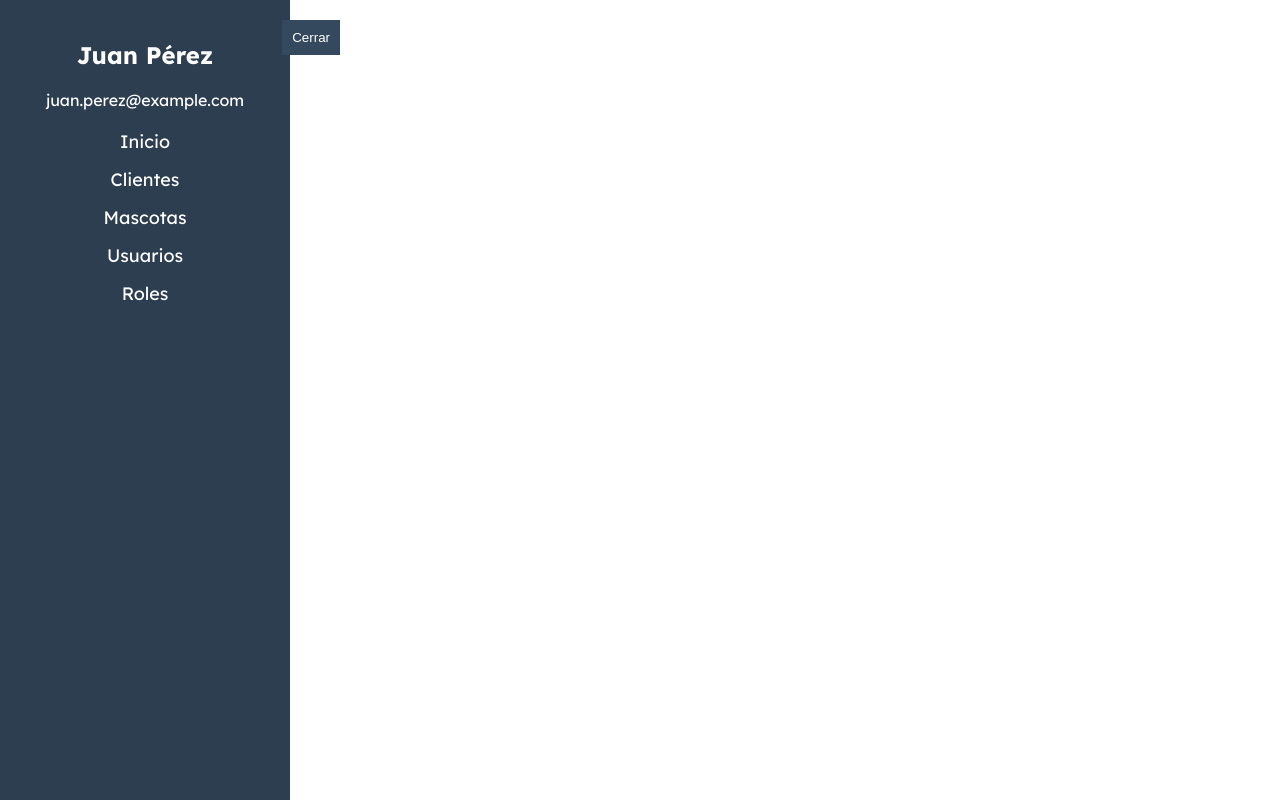
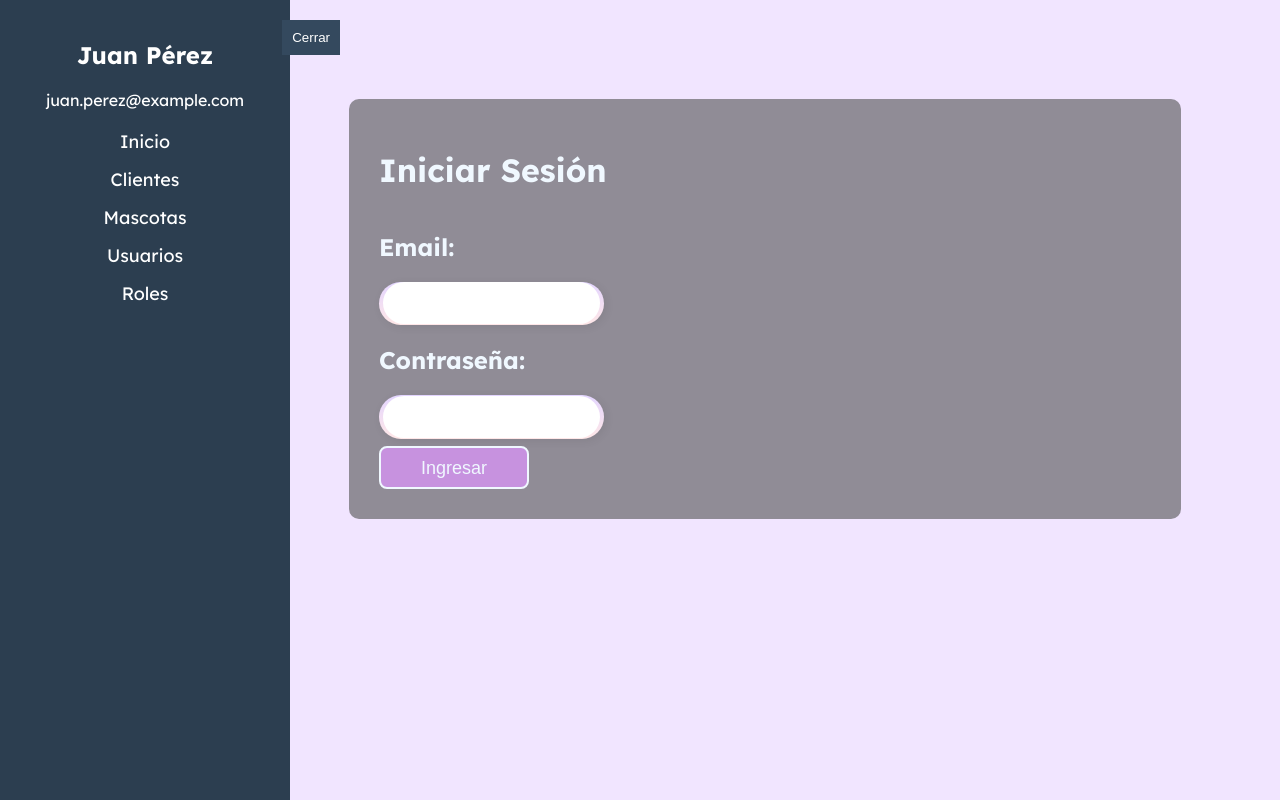
Before and after one commit to Aper-ux/VeterinariaWeb-Front, a React (Create React App) app: page /login in a window 1280 px wide. Built offline with nearby package versions, Linux system fonts and the light colour scheme.

Commit message:
LogIn basico

```diff
--- a/src/App.css
+++ b/src/App.css
@@ -52,3 +52,110 @@
 .sidebar.closed + .content {
   margin-left: 0;
 }
+
+.button-56 {
+  align-items: center;
+  background-color: #C792DF;
+  border: 2px solid aliceblue;
+  border-radius: 8px;
+  box-sizing: border-box;
+  color: aliceblue;
+  cursor: pointer;
+  display: flex;
+  font-size: 18px;
+  height: 48px;
+  justify-content: center;
+  line-height: 24px;
+  max-width: 100%;
+  padding: 0 25px;
+  position: relative;
+  text-align: right;
+  text-decoration: none;
+  user-select: none;
+  -webkit-user-select: none;
+  touch-action: manipulation;
+  margin-top: 1%;
+}
+
+.button-56:after {
+  background-color: #111;
+  border-radius: 8px;
+  content: "";
+  display: block;
+  height: 48px;
+  left: 0;
+  width: 100%;
+  position: absolute;
+  top: -2px;
+  transform: translate(8px, 8px);
+  transition: transform .2s ease-out;
+  z-index: -1;
+}
+
+.button-56:hover:after {
+  transform: translate(0, 0);
+}
+
+.button-56:active {
+  background-color: #ffdeda;
+  outline: 0;
+}
+
+.button-56:hover {
+  outline: 0;
+}
+
+@media (min-width: 768px) {
+  .button-56 {
+    padding: 0 40px;
+  }
+}
+
+.container{
+  display: flex;
+  flex-direction: column;
+  justify-content: space-evenly;
+  align-items: center;
+  width: 100%;
+  height: 20vh;
+}
+
+.LogInContainer{
+  padding: 3%;
+  background-color: #908C96;
+  border-radius: 10px;
+  color: aliceblue;
+  margin: 8%;
+  display: flex;
+  flex-direction: column;
+  justify-content: space-evenly;
+  align-items: start;
+  height: 45vh;
+}
+
+.InputContainer {
+  width: 225px;
+  height: 50px;
+  display: flex;
+  align-items: center;
+  justify-content: center;
+  background: linear-gradient(to bottom,rgb(227, 213, 255),rgb(255, 231, 231));
+  border-radius: 30px;
+  overflow: hidden;
+  cursor: pointer;
+  box-shadow: 2px 2px 10px rgba(0, 0, 0, 0.075);
+}
+
+.input {
+  width: 200px;
+  height: 40px;
+  border: none;
+  outline: none;
+  caret-color: rgb(0, 0, 0);
+  background-color: rgb(255, 255, 255);
+  border-radius: 40px;
+  padding-left: 15px;
+  letter-spacing: 0.8px;
+  color: rgb(19, 19, 19);
+  font-size: 13.4px;
+}
--- a/src/App.js
+++ b/src/App.js
@@ -1,10 +1,12 @@
 import React from 'react';
 import Sidebar from './components/Sidebar';
 import { BrowserRouter as Router, Route, Switch } from 'react-router-dom';
+import LogIn from './pages/LogIn';
 import Clientes from './pages/Clientes';
 import Mascotas from './pages/Mascotas';
 import Usuarios from './pages/Usuarios';
 import Roles from './pages/Roles';
+
 import './App.css'; // Asegúrate de que el archivo CSS esté correctamente referenciado
 
 function App() {
@@ -15,14 +17,19 @@ function App() {
                 {/* Contenido principal de la aplicación */}
                 <div className="content">
                     <Switch>
+                        <Route path="/login" component={LogIn} />
                         <Route path="/clientes" component={Clientes} />
                         <Route path="/mascotas" component={Mascotas} />
                         <Route path="/usuarios" component={Usuarios} />
                         <Route path="/roles" component={Roles} />
                         <Route path="/" exact>
-                            <h1>Bienvenido a la Veterinaria</h1>
+                            <h1>Bienvenido a PetClinic</h1>
                             <p>Selecciona una opción en el menú para comenzar.</p>
-                        </Route>
+                            <div class="container">
+                                <a href="/login" className="button-56">Iniciar Sesión</a>
+                                <a href="/login" className="button-56">Registrarse</a>
+                            </div>
+                            </Route>
                     </Switch>
                 </div>
             </div>
--- a/src/index.css
+++ b/src/index.css
@@ -5,6 +5,7 @@ body {
     sans-serif;
   -webkit-font-smoothing: antialiased;
   -moz-osx-font-smoothing: grayscale;
+  background-color: #F1E5FF;
 }
 
 code {
--- a/src/pages/LogIn.js
+++ b/src/pages/LogIn.js
@@ -11,15 +11,21 @@ const LogIn = () => {
     }
 
     return (
-        <div className="login-container">
-            <h2>Iniciar Sesión</h2>
-            <form onSubmit={handleSubmit}>
-                <label htmlFor="email">Email:</label>
-                <input type="email" id="email" value={email} onChange={(e) => setEmail(e.target.value)} />
-                <label htmlFor="password">Contraseña:</label>
-                <input type="password" id="password" value={password} onChange={(e) => setPassword(e.target.value)} />
-                <button type="submit">Iniciar Sesión</button>
+        <div>
+            <form onSubmit={handleSubmit} class="LogInContainer">
+                <h1>Iniciar Sesión</h1>
+                <h2 htmlFor="email">Email:</h2>
+                <div class="InputContainer">
+                    <input class="input" type="email" id="email" value={email} onChange={(e) => setEmail(e.target.value)} />
+                </div>
+                <h2 htmlFor="password">Contraseña:</h2>
+                <div class="InputContainer">
+                    <input class="input" type="password" id="password" value={password} onChange={(e) => setPassword(e.target.value)} />
+                </div>
+                <button class="button-56" type="submit">Ingresar</button>
             </form>
         </div>
     );
 }
+
+export default LogIn;
```
